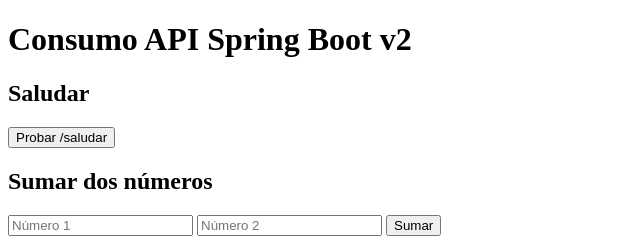
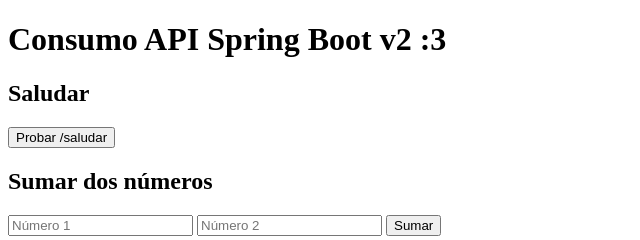
Before and after one commit to Camilo-Sanchez144/proyecto_docker_compose_limpio, a plain HTML site: page frontend_test/index.html in a window 1280 px wide. Shown: the top 240 px of the page, 0-640 px from the left. Drawn offline with Linux system fonts and the light colour scheme.

Commit message:
Cambio para probar workflows

```diff
--- a/frontend_test/index.html
+++ b/frontend_test/index.html
@@ -6,7 +6,7 @@
 </head>
 <body>
 
-    <h1>Consumo API Spring Boot v2</h1>
+    <h1>Consumo API Spring Boot v2 :3</h1>
 
     <h2>Saludar</h2>
     <button onclick="saludar()">Probar /saludar</button>
```
